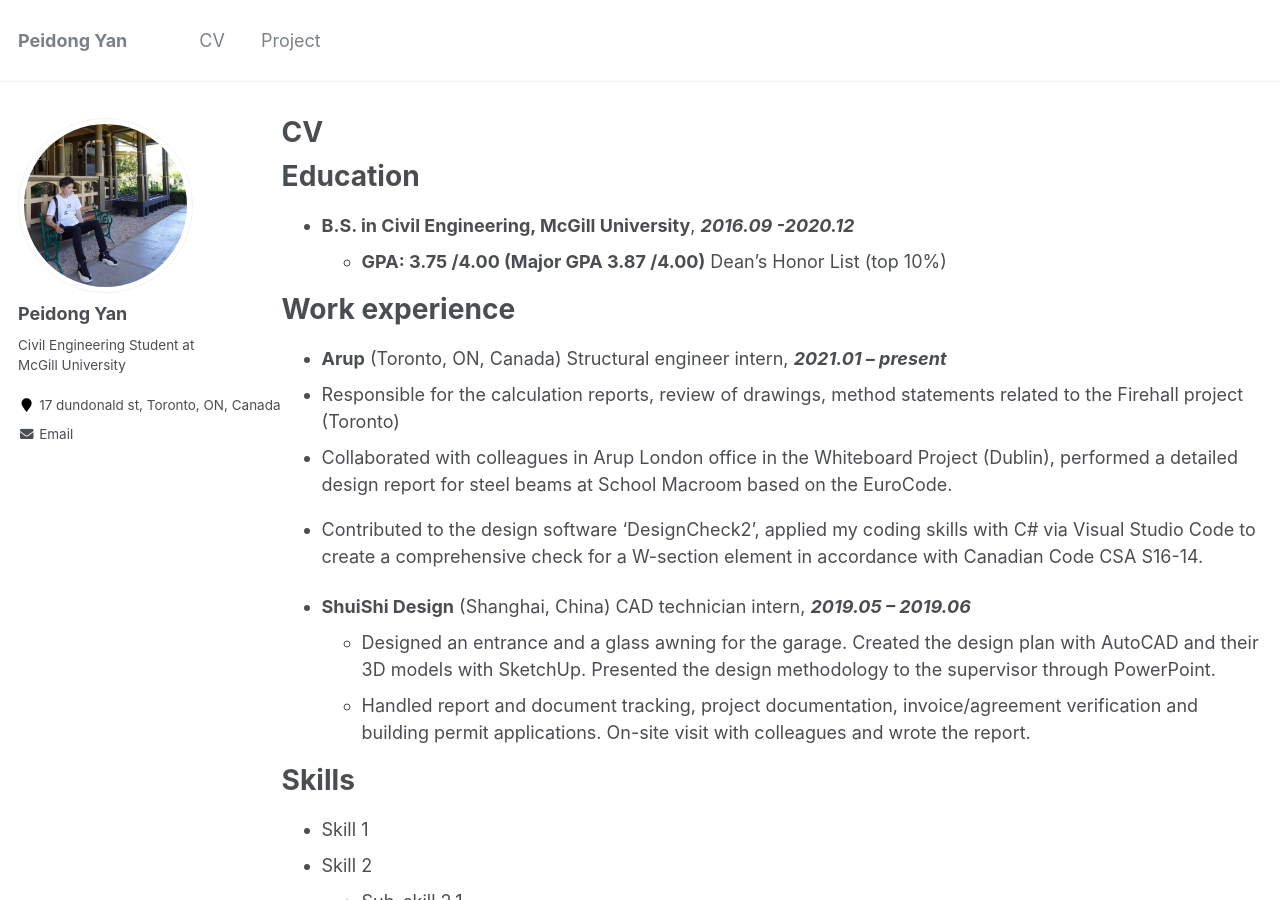
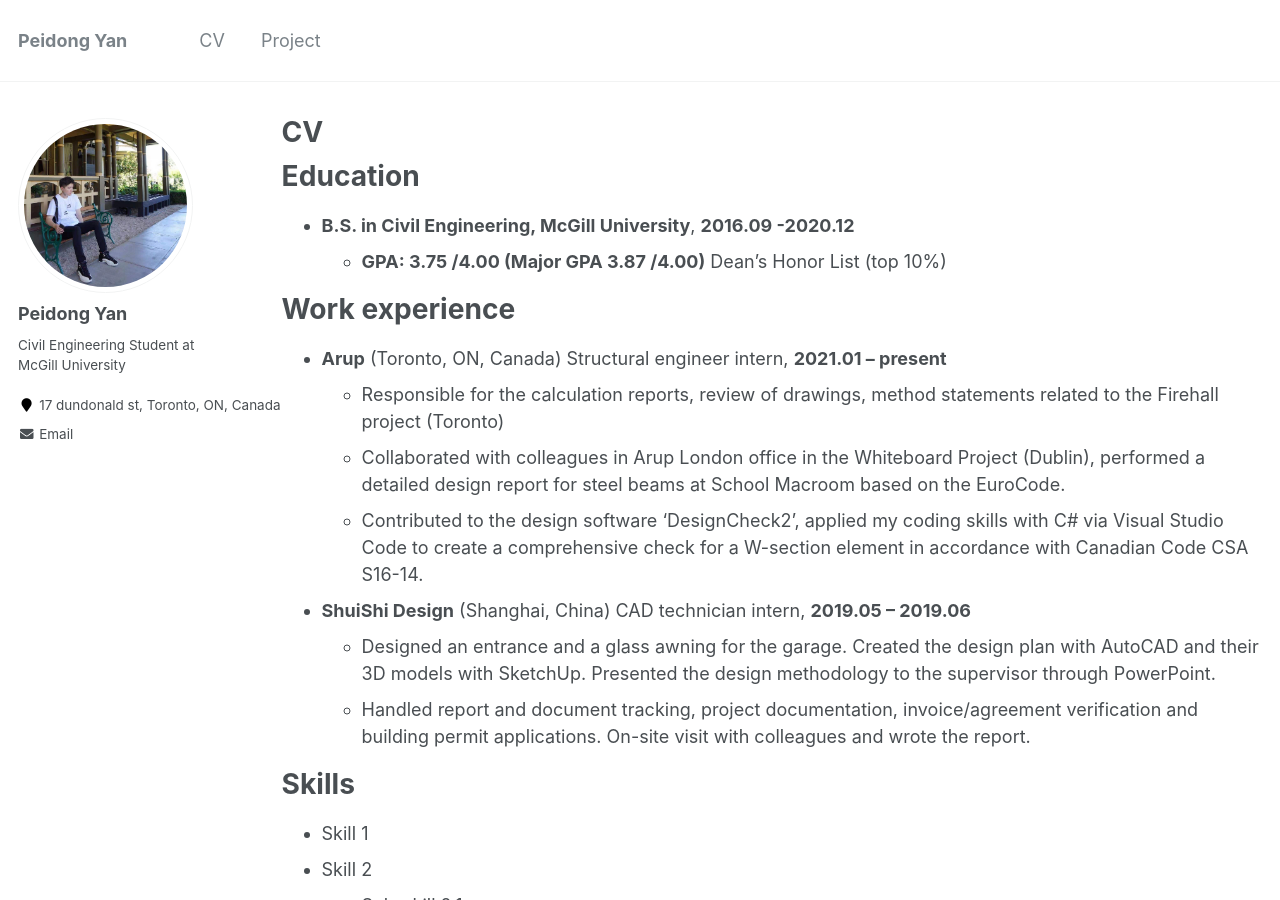
Before and after one commit to LorenYan98/LY.github.io, a Jekyll site: the page built from _pages/cv.md, in a window 1280 px wide and 900 px high. Built offline with Jekyll 4.4.1, drawn with Linux system fonts in a browser that asks for light colours.

Commit message:
Update cv.md

```diff
--- a/_pages/cv.md
+++ b/_pages/cv.md
@@ -11,17 +11,17 @@ redirect_from:
 
 Education
 ======
-* **B.S. in Civil Engineering, McGill University**, _**2016.09 -2020.12**_
+* **B.S. in Civil Engineering, McGill University**, **2016.09 -2020.12**
   * **GPA: 3.75 /4.00 (Major GPA 3.87 /4.00)**   Dean’s Honor List (top 10%)
 
 Work experience
 ======
-*  **Arup** (Toronto, ON, Canada) Structural engineer intern, _**2021.01 – present**_
-  * Responsible for the calculation reports, review of drawings, method statements related to the Firehall project (Toronto)
-  * Collaborated with colleagues in Arup London office in the Whiteboard Project (Dublin), performed a detailed design report for steel beams at School Macroom based on the EuroCode.
-  * Contributed to the design software ‘DesignCheck2’, applied my coding skills with C# via Visual Studio Code to create a comprehensive check for a W-section element in accordance with Canadian Code CSA S16-14.
+*  **Arup** (Toronto, ON, Canada) Structural engineer intern, **2021.01 – present**
+   * Responsible for the calculation reports, review of drawings, method statements related to the Firehall project (Toronto)
+   * Collaborated with colleagues in Arup London office in the Whiteboard Project (Dublin), performed a detailed design report for steel beams at School Macroom based on the EuroCode.
+   * Contributed to the design software ‘DesignCheck2’, applied my coding skills with C# via Visual Studio Code to create a comprehensive check for a W-section element in accordance with Canadian Code CSA S16-14.
 
-* **ShuiShi Design** (Shanghai, China) CAD technician intern, _**2019.05 – 2019.06**_
+* **ShuiShi Design** (Shanghai, China) CAD technician intern, **2019.05 – 2019.06**
   * Designed an entrance and a glass awning for the garage. Created the design plan with AutoCAD and their 3D models with SketchUp. Presented the design methodology to the supervisor through PowerPoint.
   * Handled report and document tracking, project documentation, invoice/agreement verification and building permit applications. On-site visit with colleagues and wrote the report.
 
```
